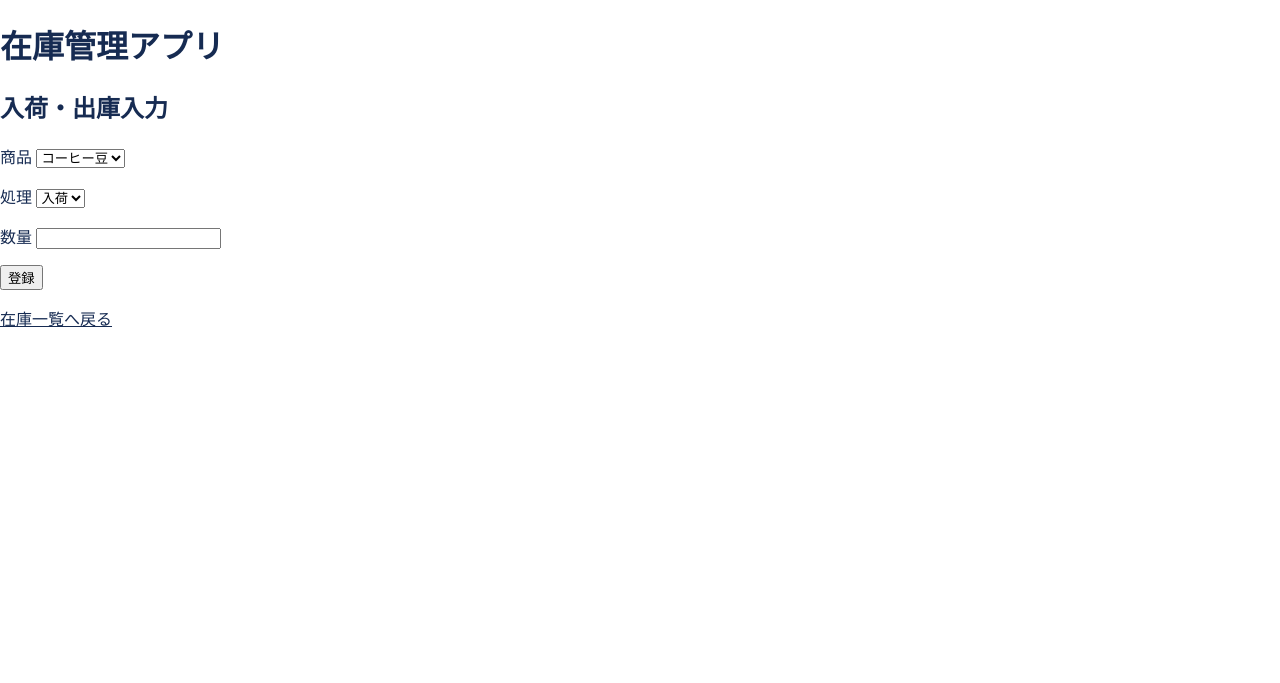
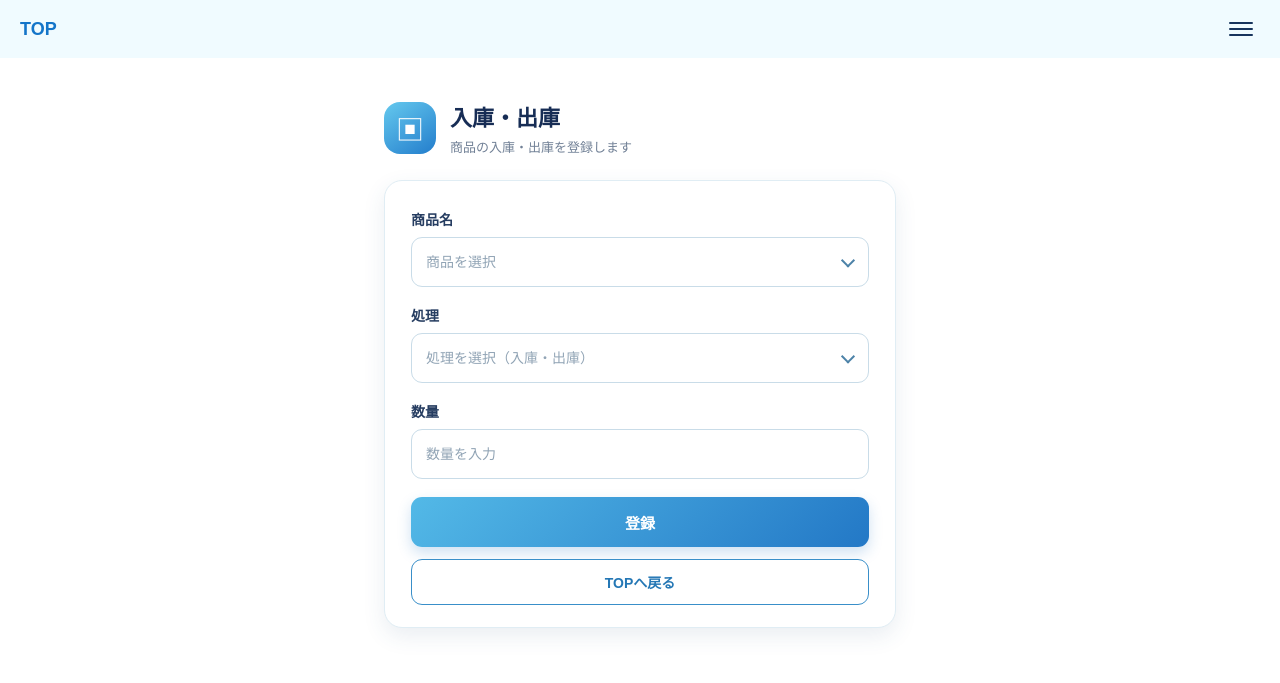
Before and after one commit to Hiromichi-Takeuchi1/git_test01, a Flask app: page /transaction in a window 1280 px wide. Shown: the top 683 px of the page. Run offline with Flask 3, Linux system fonts and the light colour scheme; data comes from the database, SQL or seed files in the repository; both versions use the stored data as it was after the commit.

Commit message:
入荷・出庫画面できた

```diff
--- a/static/style.css
+++ b/static/style.css
@@ -259,6 +259,155 @@ a {
     font-weight: 700;
 }
 
+.transaction-page {
+    width: min(100%, 560px);
+    margin: 0 auto;
+    padding: 28px 16px 44px;
+}
+
+.transaction-intro {
+    display: flex;
+    align-items: center;
+    gap: 14px;
+    margin-bottom: 24px;
+}
+
+.transaction-intro__icon {
+    display: grid;
+    flex: 0 0 52px;
+    place-items: center;
+    width: 52px;
+    height: 52px;
+    border-radius: 16px;
+    color: #ffffff;
+    background: linear-gradient(145deg, #65c9ee, #237dcc);
+    font-size: 28px;
+}
+
+.transaction-intro h1 {
+    margin: 0 0 5px;
+    color: #172d55;
+    font-size: 22px;
+}
+
+.transaction-intro p {
+    margin: 0;
+    color: #718096;
+    font-size: 13px;
+}
+
+.transaction-flash {
+    margin: -5px 0 16px;
+    padding: 11px 14px;
+    border: 1px solid #cfeaf7;
+    border-radius: 10px;
+    color: #155e9c;
+    background: #f1fbfe;
+    font-size: 13px;
+}
+
+.transaction-flash p {
+    margin: 0;
+}
+
+.transaction-form {
+    padding: 22px 16px 18px;
+    border: 1px solid #e0edf4;
+    border-radius: 18px;
+    background: #ffffff;
+    box-shadow: 0 8px 22px rgba(48, 91, 130, 0.1);
+}
+
+.transaction-field {
+    margin-bottom: 18px;
+}
+
+.transaction-field label {
+    display: block;
+    margin-bottom: 8px;
+    color: #263d61;
+    font-size: 14px;
+    font-weight: 700;
+}
+
+.transaction-field select,
+.transaction-field input {
+    width: 100%;
+    height: 50px;
+    padding: 0 14px;
+    border: 1px solid #c9dce8;
+    border-radius: 11px;
+    outline: none;
+    color: #38516f;
+    background: #ffffff;
+    font: inherit;
+    font-size: 14px;
+}
+
+.transaction-field select:focus,
+.transaction-field input:focus {
+    border-color: #398fc9;
+    box-shadow: 0 0 0 3px rgba(57, 143, 201, 0.13);
+}
+
+.transaction-field select:invalid,
+.transaction-field input::placeholder {
+    color: #91a4b5;
+}
+
+.select-wrap {
+    position: relative;
+}
+
+.select-wrap::after {
+    position: absolute;
+    top: 50%;
+    right: 16px;
+    width: 8px;
+    height: 8px;
+    border-right: 2px solid #4c82a8;
+    border-bottom: 2px solid #4c82a8;
+    content: "";
+    pointer-events: none;
+    transform: translateY(-65%) rotate(45deg);
+}
+
+.transaction-field select {
+    appearance: none;
+    padding-right: 42px;
+}
+
+.transaction-submit,
+.transaction-back {
+    display: flex;
+    align-items: center;
+    justify-content: center;
+    width: 100%;
+    min-height: 50px;
+    border-radius: 11px;
+    font-size: 15px;
+    font-weight: 700;
+    text-decoration: none;
+}
+
+.transaction-submit {
+    margin-top: 5px;
+    border: 0;
+    color: #ffffff;
+    background: linear-gradient(135deg, #53b9e7, #2378c6);
+    box-shadow: 0 6px 14px rgba(35, 120, 198, 0.22);
+    cursor: pointer;
+}
+
+.transaction-back {
+    min-height: 46px;
+    margin-top: 12px;
+    border: 1px solid #398fc9;
+    color: #2477b5;
+    background: #ffffff;
+    font-size: 14px;
+}
+
 @media (min-width: 768px) {
     .inventory-home {
         padding: 42px 24px 56px;
@@ -284,4 +433,12 @@ a {
     .inventory-table th {
         font-size: 12px;
     }
+
+    .transaction-page {
+        padding: 42px 24px 56px;
+    }
+
+    .transaction-form {
+        padding: 28px 26px 22px;
+    }
 }
--- a/templates/transaction.html
+++ b/templates/transaction.html
@@ -1,61 +1,74 @@
+<!DOCTYPE html>
 {% extends "base.html" %}
 
 {% block title %}
 入荷・出庫入力
 {% endblock %}
 
+{% block site_header %}
+<header class="top-header">
+    <a class="top-header__brand" href="{{ url_for('home') }}">TOP</a>
+    <button class="menu-button" type="button" aria-label="メニュー">
+        <span></span>
+        <span></span>
+        <span></span>
+    </button>
+</header>
+{% endblock %}
+
 {% block content %}
 
-<h2>入荷・出庫入力</h2>
+<div class="transaction-page">
+    <section class="transaction-intro" aria-labelledby="transaction-heading">
+        <div class="transaction-intro__icon" aria-hidden="true">▣</div>
+        <div>
+            <h1 id="transaction-heading">入庫・出庫</h1>
+            <p>商品の入庫・出庫を登録します</p>
+        </div>
+    </section>
 
     {% with messages = get_flashed_messages() %}
         {% if messages %}
+            <div class="transaction-flash" role="status">
                 {% for message in messages %}
                     <p>{{ message }}</p>
                 {% endfor %}
+            </div>
         {% endif %}
     {% endwith %}
 
-<form method="POST">
+    <form class="transaction-form" method="POST">
+        <div class="transaction-field">
+            <label for="product_id">商品名</label>
+            <div class="select-wrap">
+                <select id="product_id" name="product_id" required>
+                    <option value="" selected disabled>商品を選択</option>
+                    {% for product in products %}
+                    <option value="{{ product.id }}">{{ product.name }}</option>
+                    {% endfor %}
+                </select>
+            </div>
+        </div>
 
-    <p>
-        商品
-        <select name="product_id">
-
-            {% for product in products %}
-
-            <option value="{{ product.id }}">
-                {{ product.name }}
-            </option>
-
-            {% endfor %}
-
-        </select>
-    </p>
-
-    <p>
-        処理
-        <select name="transaction_type">
-            <option value="in">入荷</option>
+        <div class="transaction-field">
+            <label for="transaction_type">処理</label>
+            <div class="select-wrap">
+                <select id="transaction_type" name="transaction_type" required>
+                    <option value="" selected disabled>処理を選択（入庫・出庫）</option>
+                    <option value="in">入庫</option>
                     <option value="out">出庫</option>
                 </select>
-    </p>
+            </div>
+        </div>
 
-    <p>
-        数量
-        <input type="number" name="quantity" min="1">
-    </p>
+        <div class="transaction-field">
+            <label for="quantity">数量</label>
+            <input id="quantity" type="number" name="quantity" min="1" step="1" placeholder="数量を入力" required>
+        </div>
 
-    <button type="submit">
-        登録
-    </button>
-
+        <button class="transaction-submit" type="submit">登録</button>
+        <a class="transaction-back" href="{{ url_for('home') }}">TOPへ戻る</a>
     </form>
-
-<p>
-    <a href="{{ url_for('home') }}">
-        在庫一覧へ戻る
-    </a>
-</p>
+</div>
 
 {% endblock %}
```
Also changed, not shown: inventory.db. Lines whose indentation alone changed are shown as unchanged.
